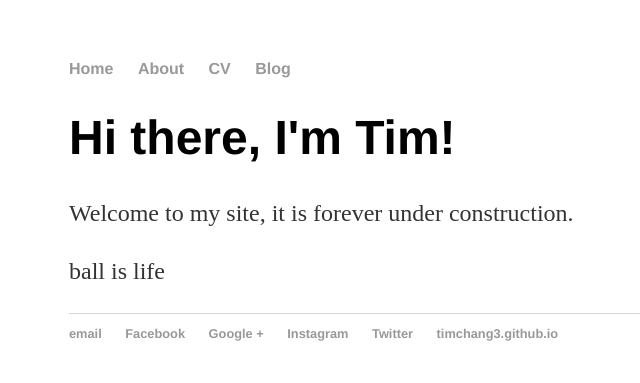
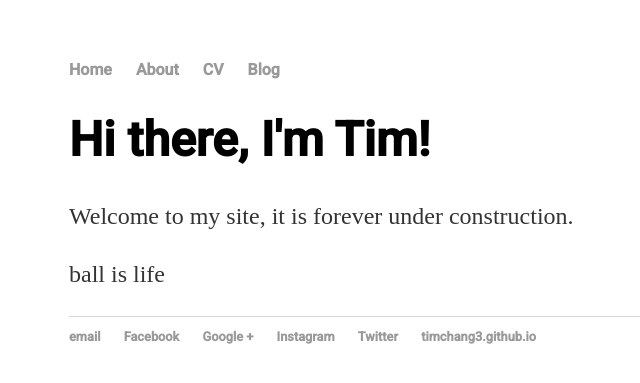
Before and after one commit to timchang3/timchang3.github.io, a Jekyll site: the page built from index.html, in a window 1280 px wide. Shown: the top 383 px of the page, without its empty margins (123-763 px from the left). Built offline with Jekyll 4.4.1, drawn with Linux system fonts in a browser that asks for light colours.

Commit message:
Update main.css

```diff
--- a/css/main.css
+++ b/css/main.css
@@ -3,7 +3,7 @@ body {
     width: 70%;
 }
 nav ul, footer ul {
-    font-family:'Helvetica', 'Arial', 'Sans-Serif';
+    font-family:'Roboto', 'Helvetica', 'Arial', 'Sans-Serif';
     padding: 0px;
     list-style: none;
     font-weight: bold;
@@ -21,7 +21,7 @@ a:hover {
 }
 h1 {
     font-size: 3em;
-    font-family:'Helvetica', 'Arial', 'Sans-Serif';
+    font-family:'Roboto', 'Helvetica', 'Arial', 'Sans-Serif';
 }
 p {
     font-size: 1.5em;
```
